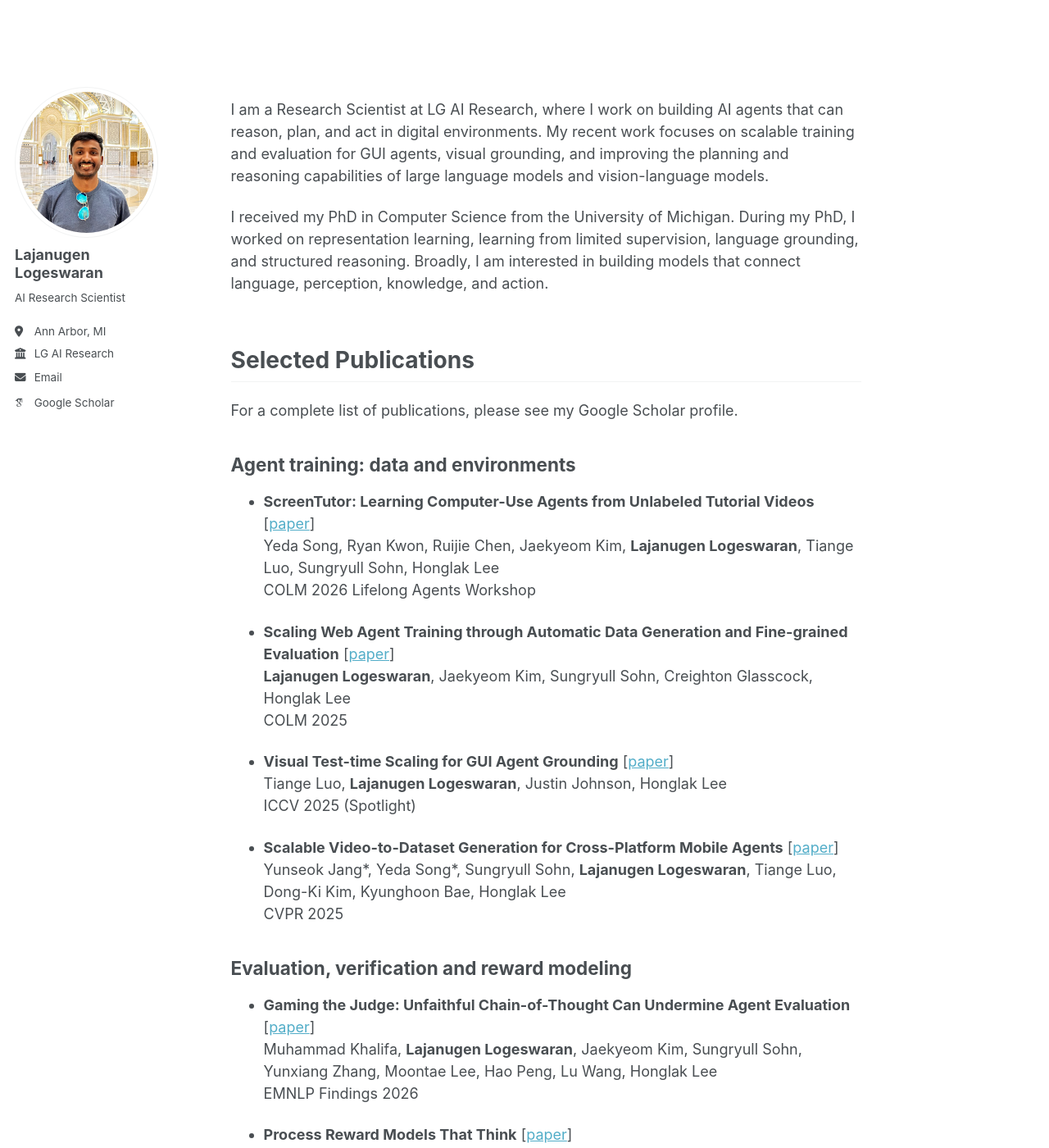
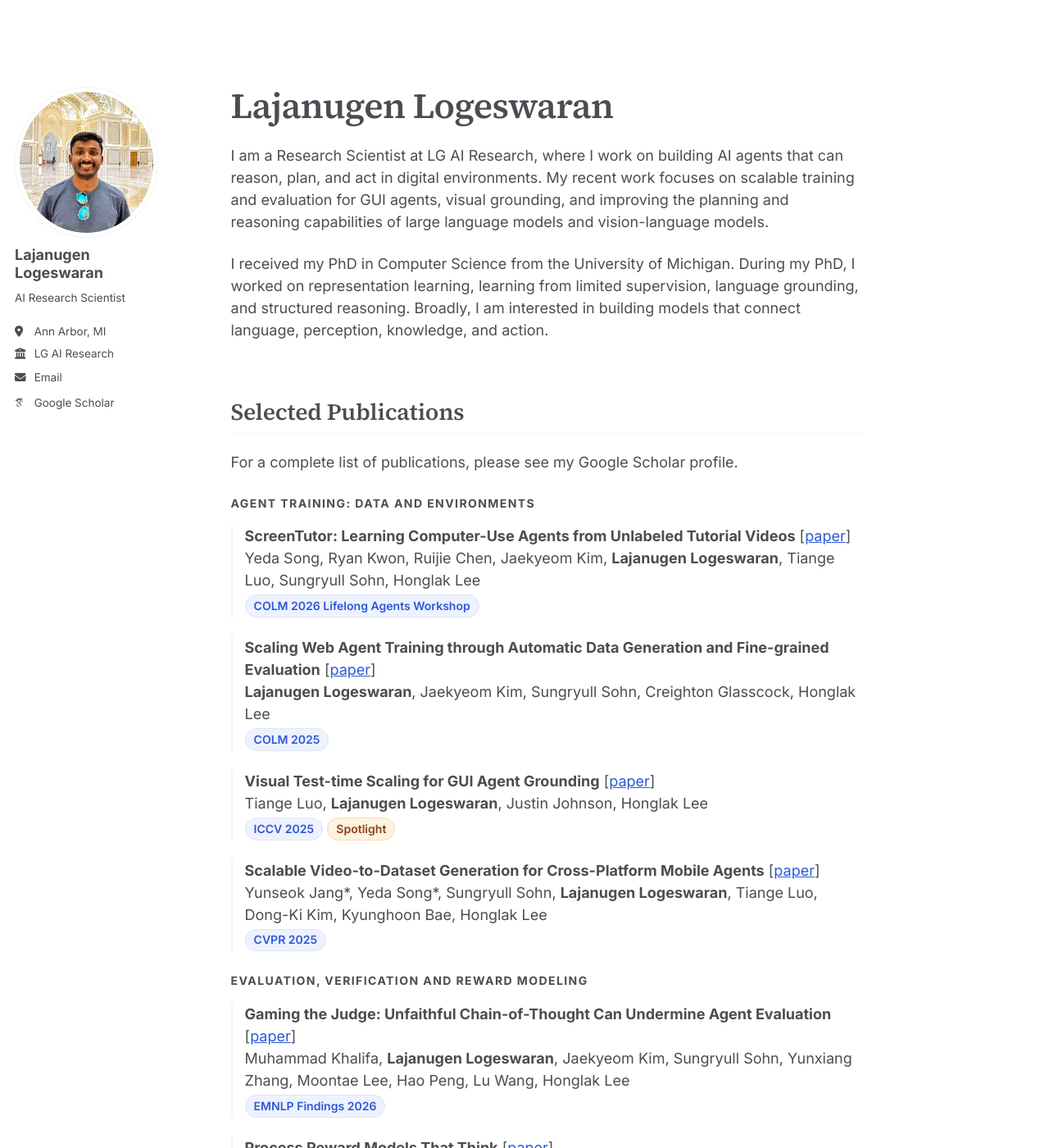
Before and after one commit to lajanugen/lajanugen.github.io, a Jekyll site: the page built from _pages/about.md, in a window 1280 px wide and 1400 px high. Shown: the whole window at 82% size. Built offline with Jekyll 4.4.1, drawn with Linux system fonts in a browser that asks for light colours; some web fonts are replaced.

Commit message:
Give the site a typographic identity and venue badges
The page had no accent colour at all ($primary-color was a neutral grey)
and no typographic contrast ($global-font-family and $header-font-family
were the same sans stack), so it read as flat regardless of content.

- Load Source Serif 4 and Inter, and point $header-font-family at the
  serif stack so headings and body text differ
- Replace the default link blue with a stronger accent
- Render the name as a real h1 in the content, since the layout's
  .page__title is empty here and the page started cold on a paragraph
- Show venues as badges, with spotlights and award nominations as a
  separate highlight badge, so the publication list carries colour drawn
  from its own content rather than decoration
- Give publication entries a left rule that picks up the accent on hover

Co-Authored-By: Claude Opus 5 <noreply@anthropic.com>
Claude-Session: https://claude.ai/code/session_01DHcYWvnM8a3i2AfgvmikJN

```diff
--- a/_includes/head/custom.html
+++ b/_includes/head/custom.html
@@ -25,6 +25,11 @@
 <link rel="stylesheet" href="{{ base_path }}/assets/css/academicons.css"/>
 
 
+<!-- Webfonts -->
+<link rel="preconnect" href="https://fonts.googleapis.com">
+<link rel="preconnect" href="https://fonts.gstatic.com" crossorigin>
+<link href="https://fonts.googleapis.com/css2?family=Source+Serif+4:opsz,wght@8..60,600&family=Inter:wght@400;500;600;700&display=swap" rel="stylesheet">
+
 <!-- Support for MatJax -->
 <script src="https://cdnjs.cloudflare.com/polyfill/v3/polyfill.min.js?features=es6"></script>
 <script id="MathJax-script" async src="https://cdn.jsdelivr.net/npm/mathjax@3/es5/tex-mml-chtml.js"></script>
--- a/_pages/about.md
+++ b/_pages/about.md
@@ -7,7 +7,7 @@ redirect_from:
   - /about/
   - /about.html
 ---
-
+# Lajanugen Logeswaran
 I am a Research Scientist at LG AI Research, where I work on building AI agents that can reason, plan, and act in digital environments. My recent work focuses on scalable training and evaluation for GUI agents, visual grounding, and improving the planning and reasoning capabilities of large language models and vision-language models.
 
 I received my PhD in Computer Science from the University of Michigan. During my PhD, I worked on representation learning, learning from limited supervision, language grounding, and structured reasoning. Broadly, I am interested in building models that connect language, perception, knowledge, and action.
@@ -20,65 +20,65 @@ For a complete list of publications, please see my Google Scholar profile.
 
 - **ScreenTutor: Learning Computer-Use Agents from Unlabeled Tutorial Videos** \[[paper](https://openreview.net/forum?id=KBlvLk4DBF)\]
   Yeda Song, Ryan Kwon, Ruijie Chen, Jaekyeom Kim, **Lajanugen Logeswaran**, Tiange Luo, Sungryull Sohn, Honglak Lee
-  COLM 2026 Lifelong Agents Workshop
+  <span class="v">COLM 2026 Lifelong Agents Workshop</span>
 
 - **Scaling Web Agent Training through Automatic Data Generation and Fine-grained Evaluation** \[[paper](https://arxiv.org/pdf/2602.12544)\]
   **Lajanugen Logeswaran**, Jaekyeom Kim, Sungryull Sohn, Creighton Glasscock, Honglak Lee
-  COLM 2025
+  <span class="v">COLM 2025</span>
 
 - **Visual Test-time Scaling for GUI Agent Grounding** \[[paper](https://arxiv.org/pdf/2505.00684)\]
   Tiange Luo, **Lajanugen Logeswaran**, Justin Johnson, Honglak Lee
-  ICCV 2025 (Spotlight)
+  <span class="v">ICCV 2025</span> <span class="v v--hl">Spotlight</span>
 
 - **Scalable Video-to-Dataset Generation for Cross-Platform Mobile Agents** \[[paper](https://arxiv.org/pdf/2505.12632)\]
   Yunseok Jang\*, Yeda Song\*, Sungryull Sohn, **Lajanugen Logeswaran**, Tiange Luo, Dong-Ki Kim, Kyunghoon Bae, Honglak Lee
-  CVPR 2025
+  <span class="v">CVPR 2025</span>
 
 #### Evaluation, verification and reward modeling
 
 - **Gaming the Judge: Unfaithful Chain-of-Thought Can Undermine Agent Evaluation** \[[paper](https://arxiv.org/pdf/2601.14691)\]
   Muhammad Khalifa, **Lajanugen Logeswaran**, Jaekyeom Kim, Sungryull Sohn, Yunxiang Zhang, Moontae Lee, Hao Peng, Lu Wang, Honglak Lee
-  EMNLP Findings 2026
+  <span class="v">EMNLP Findings 2026</span>
 
 - **Process Reward Models That Think** \[[paper](https://arxiv.org/pdf/2504.16828)\]
   Muhammad Khalifa, Rishabh Agarwal, **Lajanugen Logeswaran**, Jaekyeom Kim, Hao Peng, Moontae Lee, Honglak Lee, Lu Wang
-  TMLR 2026
+  <span class="v">TMLR 2026</span>
 
 - **MLRC-Bench: Can Language Agents Solve Machine Learning Research Challenges?** \[[paper](https://arxiv.org/pdf/2504.09702)\]
   Yunxiang Zhang, Muhammad Khalifa, Shitanshu Bhushan, Grant D. Murphy, **Lajanugen Logeswaran**, Jaekyeom Kim, Moontae Lee, Honglak Lee, Lu Wang
-  NeurIPS 2025 Datasets & Benchmarks
+  <span class="v">NeurIPS 2025 Datasets & Benchmarks</span>
 
 - **Small Language Models Need Strong Verifiers to Self-Correct Reasoning** \[[paper](https://arxiv.org/pdf/2404.17140)\]
   Yunxiang Zhang, Muhammad Khalifa, **Lajanugen Logeswaran**, Jaekyeom Kim, Moontae Lee, Honglak Lee, Lu Wang
-  ACL Findings 2024
+  <span class="v">ACL Findings 2024</span>
 
 - **GRACE: Discriminator-Guided Chain-of-Thought Reasoning** \[[paper](https://aclanthology.org/2023.findings-emnlp.1022.pdf)\]
   Muhammad Khalifa, **Lajanugen Logeswaran**, Moontae Lee, Honglak Lee, Lu Wang
-  EMNLP Findings 2023
+  <span class="v">EMNLP Findings 2023</span>
 
 #### Planning and reasoning
 
 - **AutoGuide: Automated Generation and Selection of Context-Aware Guidelines for Large Language Model Agents** \[[paper](https://arxiv.org/pdf/2403.08978)\]
   Yao Fu, Dong-Ki Kim, Jaekyeom Kim, Sungryull Sohn, **Lajanugen Logeswaran**, Kyunghoon Bae, Honglak Lee
-  NeurIPS 2024
+  <span class="v">NeurIPS 2024</span>
 
 - **Few-shot Subgoal Planning with Language Models** \[[paper](https://aclanthology.org/2022.naacl-main.402.pdf)\]
   **Lajanugen Logeswaran**, Yao Fu, Moontae Lee, Honglak Lee
-  NAACL 2022
+  <span class="v">NAACL 2022</span>
 
 #### Unsupervised and few-shot learning
 
 - **Zero-Shot Entity Linking by Reading Entity Descriptions** \[[paper](https://aclanthology.org/P19-1335.pdf)\]
   **Lajanugen Logeswaran**, Ming-Wei Chang, Kenton Lee, Kristina Toutanova, Jacob Devlin, Honglak Lee
-  ACL 2019 (**Best Paper Nomination**)
+  <span class="v">ACL 2019</span> <span class="v v--hl">Best Paper Nomination</span>
 
 - **Content Preserving Text Generation with Attribute Controls** \[[paper](https://arxiv.org/pdf/1811.01135)\]
   **Lajanugen Logeswaran**, Honglak Lee, Samy Bengio
-  NeurIPS 2018
+  <span class="v">NeurIPS 2018</span>
 
 - **An Efficient Framework for Learning Sentence Representations** \[[paper](https://arxiv.org/pdf/1803.02893)\]
   **Lajanugen Logeswaran**, Honglak Lee
-  ICLR 2018
+  <span class="v">ICLR 2018</span>
 
 ### Professional Experience
 
--- a/_sass/_variables.scss
+++ b/_sass/_variables.scss
@@ -13,8 +13,8 @@ $paragraph-indent           : false; // true, false (default)
 $indent-var                 : 1.3em;
 
 /* system typefaces */
-$serif                      : Georgia, Times, serif;
-$sans-serif                 : -apple-system, ".SFNSText-Regular", "San Francisco", "Roboto", "Segoe UI", "Helvetica Neue", "Lucida Grande", Arial, sans-serif;
+$serif                      : 'Source Serif 4', Georgia, Times, serif;
+$sans-serif                 : 'Inter', -apple-system, ".SFNSText-Regular", "San Francisco", "Roboto", "Segoe UI", "Helvetica Neue", "Lucida Grande", Arial, sans-serif;
 $monospace                  : Monaco, Consolas, "Lucida Console", monospace;
 
 /* sans serif typefaces */
@@ -29,7 +29,7 @@ $calisto                    : "Calisto MT", serif;
 $garamond                   : Garamond, serif;
 
 $global-font-family         : $sans-serif;
-$header-font-family         : $sans-serif;
+$header-font-family         : $serif;
 $caption-font-family        : $serif;
 
 /* type scale */
@@ -102,7 +102,7 @@ $xing-color                 : #006567;
 
 
 /* links */
-$link-color                 : $info-color;
+$link-color                 : #2b59d6;
 $link-color-hover           : mix(#000, $link-color, 25%);
 $link-color-visited         : mix(#fff, $link-color, 25%);
 $masthead-link-color        : $primary-color;
--- a/assets/css/main.scss
+++ b/assets/css/main.scss
@@ -39,22 +39,85 @@
 @import "vendor/font-awesome/brands";
 @import "vendor/magnific-popup/magnific-popup";
 @import "print";
-/* Heading scale for page content.
-   The theme sizes h3 at $type-size-5 (1em) and h4 at $type-size-6 (0.75em),
-   so section titles matched body text and group titles were smaller than it.
-   Restore a legible 25 / 20 / 16px hierarchy and rule off each section. */
+/* ---------------------------------------------------------------
+   Site typography and accents.
+   The theme ships every heading in the body sans at $type-size-5/6, so
+   section titles matched body text and group titles were smaller than
+   it. Headings now use the serif stack with a real scale, and venues
+   render as badges so the publication list carries some colour of its
+   own.
+   --------------------------------------------------------------- */
+
+$accent: #2b59d6;
+
+/* The layout always emits .page__title; this page has no title set. */
+.page__title:empty {
+  display: none;
+}
+
 .page__content {
+
+  h1 {
+    margin: 0 0 0.55em;
+    font-size: 2.4em;
+    line-height: 1.08;
+    font-weight: 600;
+    letter-spacing: -0.015em;
+  }
+
   h3 {
-    margin: 2.25em 0 0.75em;
+    margin: 2.5em 0 0.75em;
     padding-bottom: 0.3em;
     border-bottom: 1px solid $border-color;
     font-size: $type-size-3;
+    font-weight: 600;
+    letter-spacing: -0.01em;
   }
 
   h4 {
-    margin: 1.75em 0 0.6em;
-    font-size: $type-size-4;
+    margin: 2em 0 0.9em;
+    font-family: $sans-serif;
+    font-size: 0.78em;
+    font-weight: 700;
+    text-transform: uppercase;
+    letter-spacing: 0.1em;
   }
+
+  /* Publication groups: each h4 is followed by its list. */
+  h4 + ul {
+    margin-left: 0;
+    padding-left: 0;
+    list-style: none;
+
+    > li {
+      margin-bottom: 1.1em;
+      padding-left: 15px;
+      border-left: 2px solid $border-color;
+      transition: border-color 0.15s ease;
+
+      &:hover { border-left-color: $accent; }
+    }
+  }
+}
+
+/* Venue badges. */
+.v {
+  display: inline-block;
+  margin-top: 4px;
+  padding: 1.5px 10px;
+  border: 1px solid #dde4fb;
+  border-radius: 999px;
+  background: #eef2fe;
+  color: $accent;
+  font-size: 0.78em;
+  font-weight: 600;
+  line-height: 1.6;
+}
+
+.v--hl {
+  border-color: #fcd9a4;
+  background: #fdf3e2;
+  color: #92400e;
 }
 
 /* Experience list with institution logos. */
```
